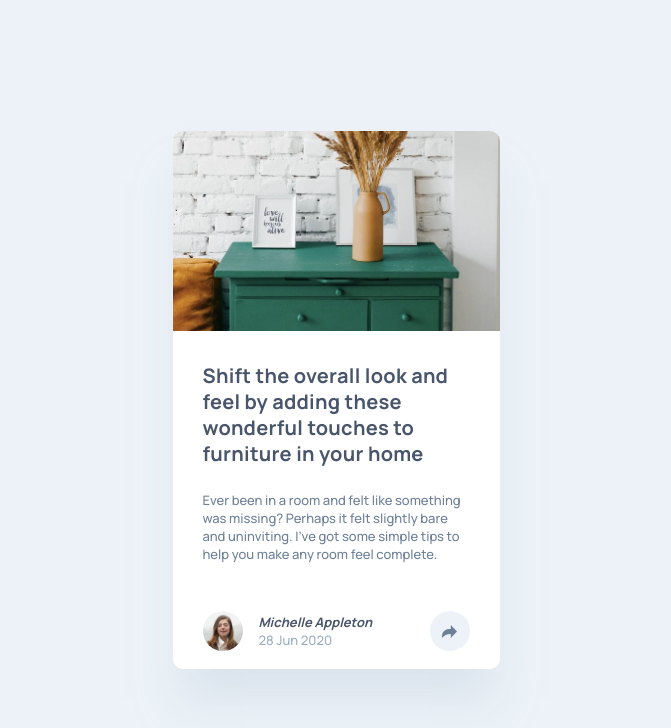
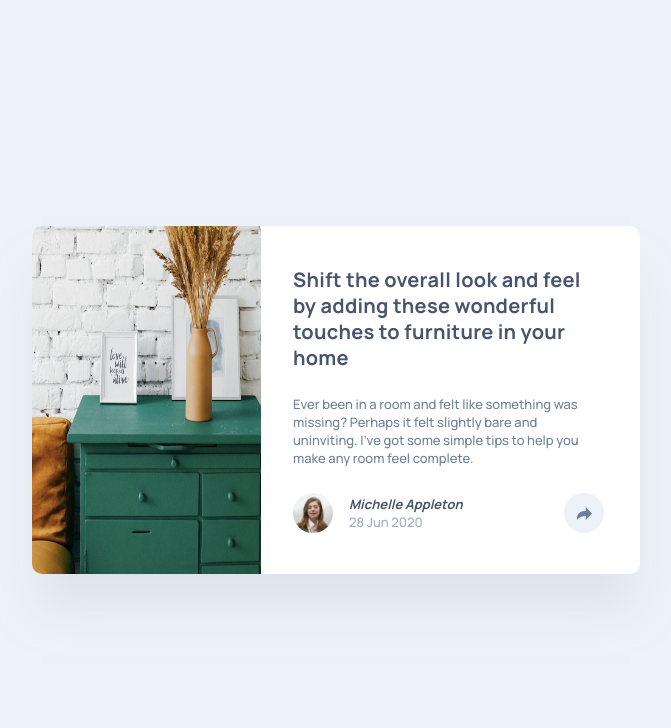
Before and after one commit to irfanoezen/article-preview-component, a website: page index.html in a window 1280 px wide. Shown: the whole page, without its empty margins (304-975 px from the left). Drawn offline with Linux system fonts and the light colour scheme.

Commit message:
Style tablet design

```diff
--- a/style.css
+++ b/style.css
@@ -230,3 +230,33 @@ ul {
     fill: #fff;
   }
 }
+
+@media screen and (min-width: 768px) {
+  .article {
+    max-width: 608px;
+    grid-template-columns: 229px auto;
+  }
+
+  .article__head {
+    height: 100%;
+    grid-row: span 2;
+  }
+
+  .article__img {
+    border-bottom-left-radius: 10px;
+    border-top-right-radius: 0;
+    object-view-box: inset(0 120px 0 0);
+  }
+
+  .article__foot {
+    grid-column: 2 / 3;
+  }
+
+  .article__body {
+    padding: 41px 36px 8px 32px
+  }
+
+  .article__foot {
+      padding: 18px 36px 41px 32px;
+  }
+}
```
